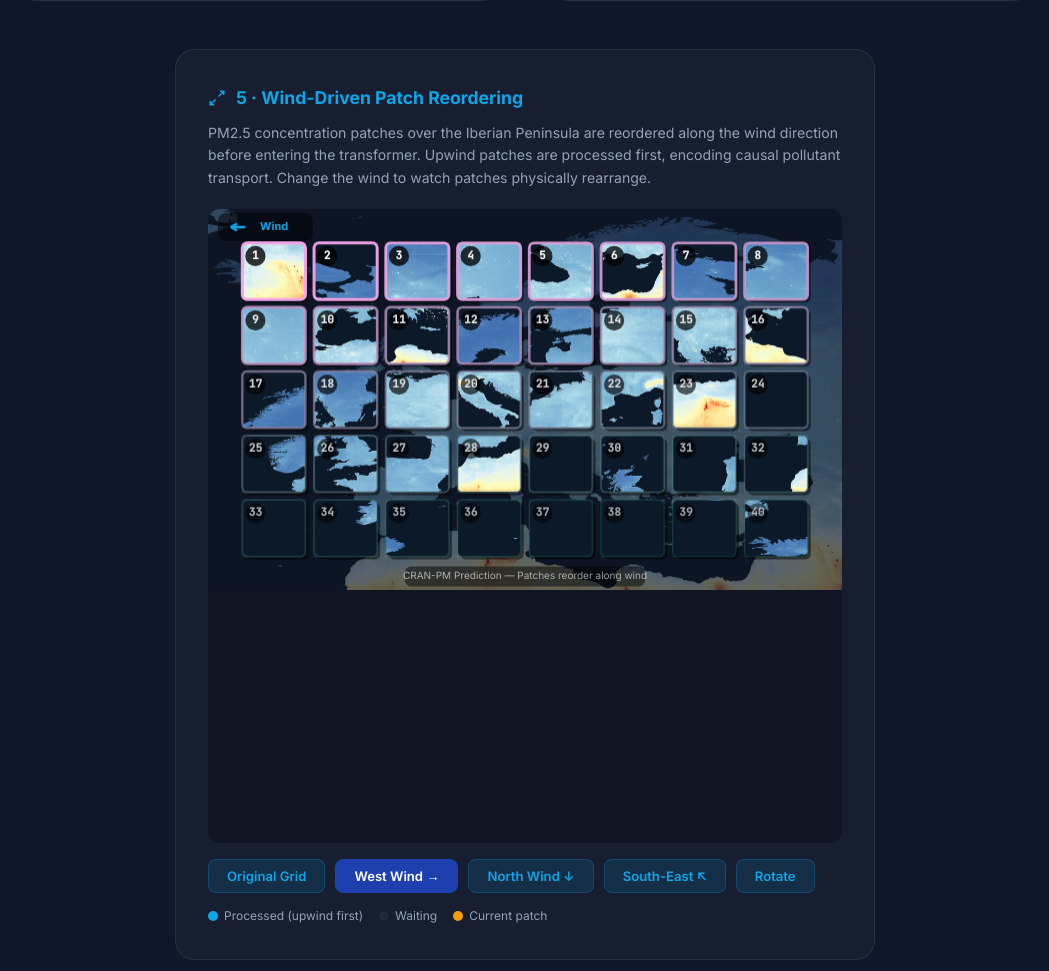
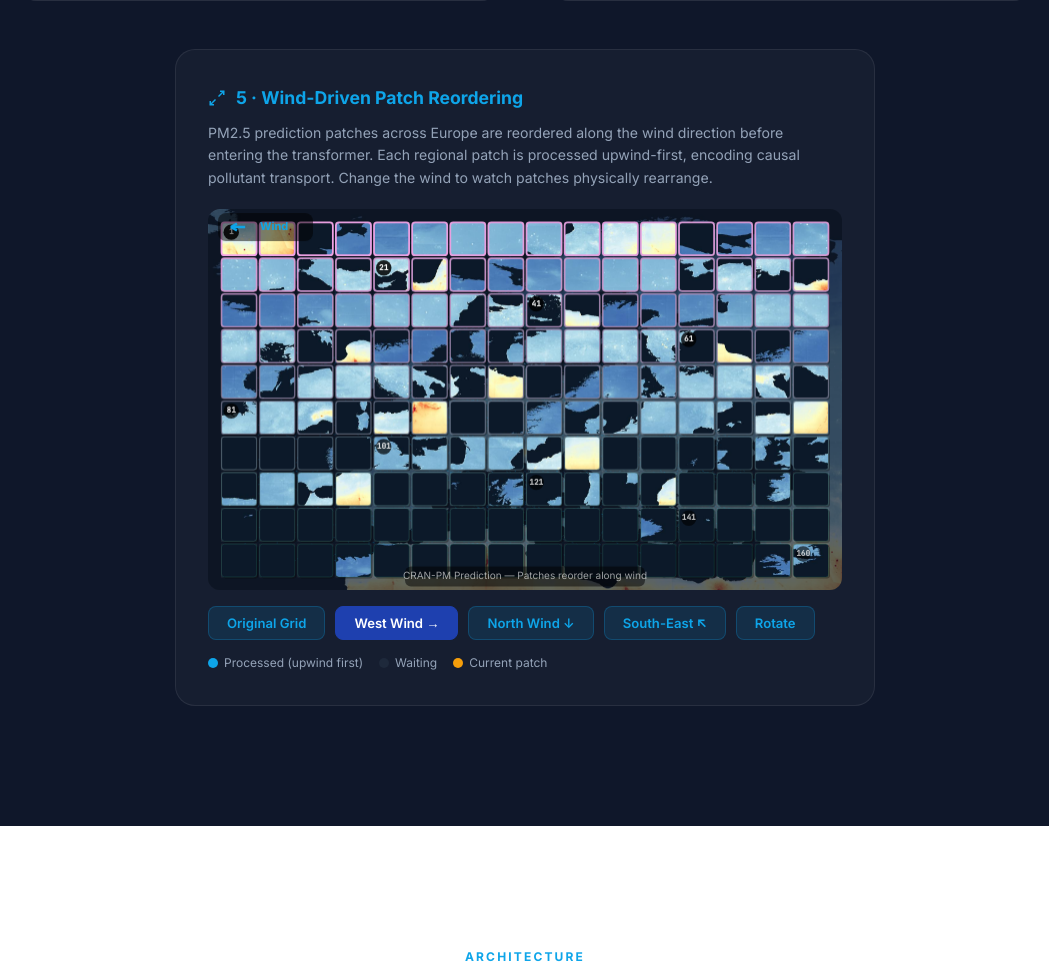
Before and after one commit to AmmarKheder/cran_pm, a plain HTML site: page docs/index.html in a window 1280 px wide. Shown: the part 4102-5073 px from the top of the page, without its empty margins (115-1164 px from the left). Drawn offline with Linux system fonts and the light colour scheme; animation ran at ten frames a second.

Commit message:
Refine patch reordering animation: finer 16x10 grid, fix aspect ratio
- Increase grid from 8x5 to 16x10 patches for realistic regional reordering
- Fix canvas wrapper aspect-ratio from 1:1 to 5:3 (removes black space)
- Reduce padding and border widths for tighter patch layout
- Show rank badges only every 20th patch to avoid clutter
- Update description text

```diff
--- a/docs/index.html
+++ b/docs/index.html
@@ -839,8 +839,8 @@
                     <svg width="18" height="18" viewBox="0 0 24 24" fill="none" stroke="currentColor" stroke-width="2"><path d="M16 3h5v5"/><path d="M21 3l-7 7"/><path d="M8 21H3v-5"/><path d="M3 21l7-7"/></svg>
                     5 &middot; Wind-Driven Patch Reordering
                 </h3>
-                <p>PM2.5 concentration patches over the Iberian Peninsula are reordered along the wind direction before entering the transformer. Upwind patches are processed first, encoding causal pollutant transport. Change the wind to watch patches physically rearrange.</p>
-                <div class="anim-canvas-wrap">
+                <p>PM2.5 prediction patches across Europe are reordered along the wind direction before entering the transformer. Each regional patch is processed upwind-first, encoding causal pollutant transport. Change the wind to watch patches physically rearrange.</p>
+                <div class="anim-canvas-wrap" style="aspect-ratio: 5/3;">
                     <canvas id="cvsReorder" width="600" height="360"></canvas>
                 </div>
                 <div class="anim-controls">
@@ -2288,8 +2288,8 @@ function copyCitation() {
     let rotating = false;
     let showOriginal = false; // "Original Grid" mode
 
-    // Grid: 8x5 patches over Europe (matching map aspect ~1.67:1)
-    const COLS = 8, ROWS = 5;
+    // Grid: 16x10 patches over Europe — regional reordering, not coarse blocks
+    const COLS = 16, ROWS = 10;
     const NTOK = COLS * ROWS;
 
     const patches = [];
@@ -2355,12 +2355,12 @@ function copyCitation() {
             ctx.fillRect(0, 0, W, H);
         }
 
-        // Patch layout
-        const padX = 30, padY = 30;
+        // Patch layout — tight for fine grid
+        const padX = 12, padY = 12;
         const cellW = (W - padX * 2) / COLS;
         const cellH = (H - padY * 2) / ROWS;
-        const patchW = cellW * 0.88;
-        const patchH = cellH * 0.88;
+        const patchW = cellW * 0.92;
+        const patchH = cellH * 0.92;
 
         const gridSlots = [];
         for (let r = 0; r < ROWS; r++) {
@@ -2426,15 +2426,15 @@ function copyCitation() {
             const upwindness = 1 - r_rank / (NTOK - 1);
 
             // Shadow
-            ctx.fillStyle = 'rgba(0,0,0,0.5)';
+            ctx.fillStyle = 'rgba(0,0,0,0.35)';
             ctx.beginPath();
-            ctx.roundRect(px - patchW/2 + 3, py - patchH/2 + 3, patchW, patchH, 5);
+            ctx.roundRect(px - patchW/2 + 1.5, py - patchH/2 + 1.5, patchW, patchH, 3);
             ctx.fill();
 
             // Clip and draw real map crop
             ctx.save();
             ctx.beginPath();
-            ctx.roundRect(px - patchW/2, py - patchH/2, patchW, patchH, 5);
+            ctx.roundRect(px - patchW/2, py - patchH/2, patchW, patchH, 3);
             ctx.clip();
 
             if (bgReady) {
@@ -2452,23 +2452,23 @@ function copyCitation() {
             const bG = Math.floor(165 * upwindness + 100 * (1 - upwindness));
             const bB = Math.floor(233 * upwindness + 80 * (1 - upwindness));
             ctx.strokeStyle = `rgba(${bR},${bG},${bB},${0.3 + upwindness * 0.7})`;
-            ctx.lineWidth = 1.5 + upwindness * 1.5;
+            ctx.lineWidth = 0.8 + upwindness * 1.0;
             ctx.beginPath();
-            ctx.roundRect(px - patchW/2, py - patchH/2, patchW, patchH, 5);
+            ctx.roundRect(px - patchW/2, py - patchH/2, patchW, patchH, 3);
             ctx.stroke();
 
-            // Rank badge (hide in original mode)
-            if (!showOriginal) {
-            const badgeR = Math.max(10, patchW * 0.16);
-            ctx.fillStyle = `rgba(0,0,0,${0.5 + upwindness * 0.3})`;
+            // Rank badge — only show every 10th to avoid clutter on fine grid
+            if (!showOriginal && (r_rank % 20 === 0 || r_rank === NTOK - 1)) {
+            const badgeR = Math.max(7, patchW * 0.22);
+            ctx.fillStyle = `rgba(0,0,0,${0.6 + upwindness * 0.3})`;
             ctx.beginPath();
-            ctx.arc(px - patchW/2 + badgeR + 3, py - patchH/2 + badgeR + 3, badgeR, 0, Math.PI * 2);
+            ctx.arc(px - patchW/2 + badgeR + 2, py - patchH/2 + badgeR + 2, badgeR, 0, Math.PI * 2);
             ctx.fill();
-            ctx.fillStyle = `rgba(255,255,255,${0.6 + upwindness * 0.4})`;
-            ctx.font = `bold ${Math.max(9, badgeR * 1.1)}px JetBrains Mono, monospace`;
+            ctx.fillStyle = `rgba(255,255,255,${0.7 + upwindness * 0.3})`;
+            ctx.font = `bold ${Math.max(7, badgeR * 1.0)}px JetBrains Mono, monospace`;
             ctx.textAlign = 'center';
             ctx.textBaseline = 'middle';
-            ctx.fillText(r_rank + 1, px - patchW/2 + badgeR + 3, py - patchH/2 + badgeR + 3);
+            ctx.fillText(r_rank + 1, px - patchW/2 + badgeR + 2, py - patchH/2 + badgeR + 2);
             }
         }
 
```
